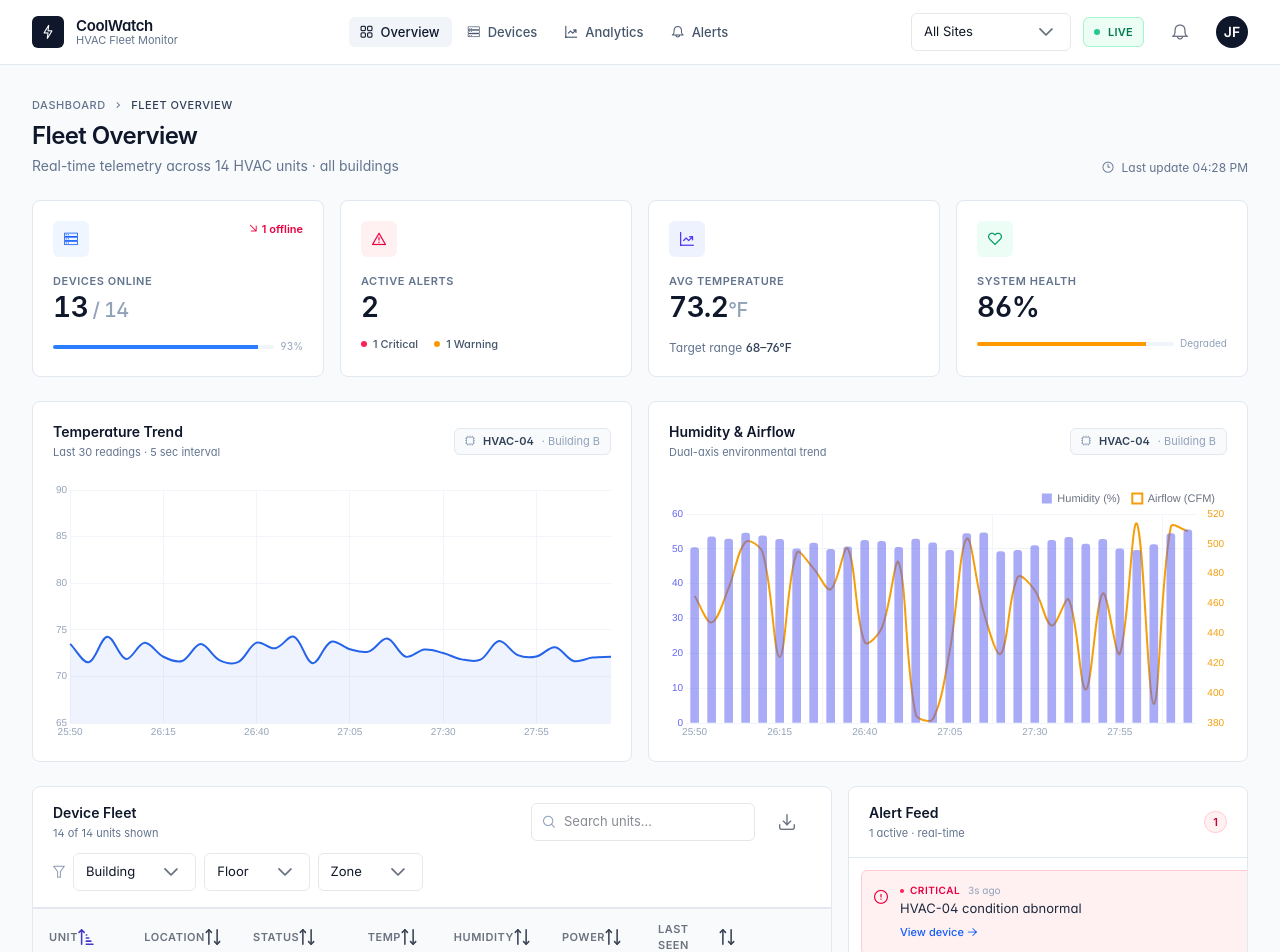
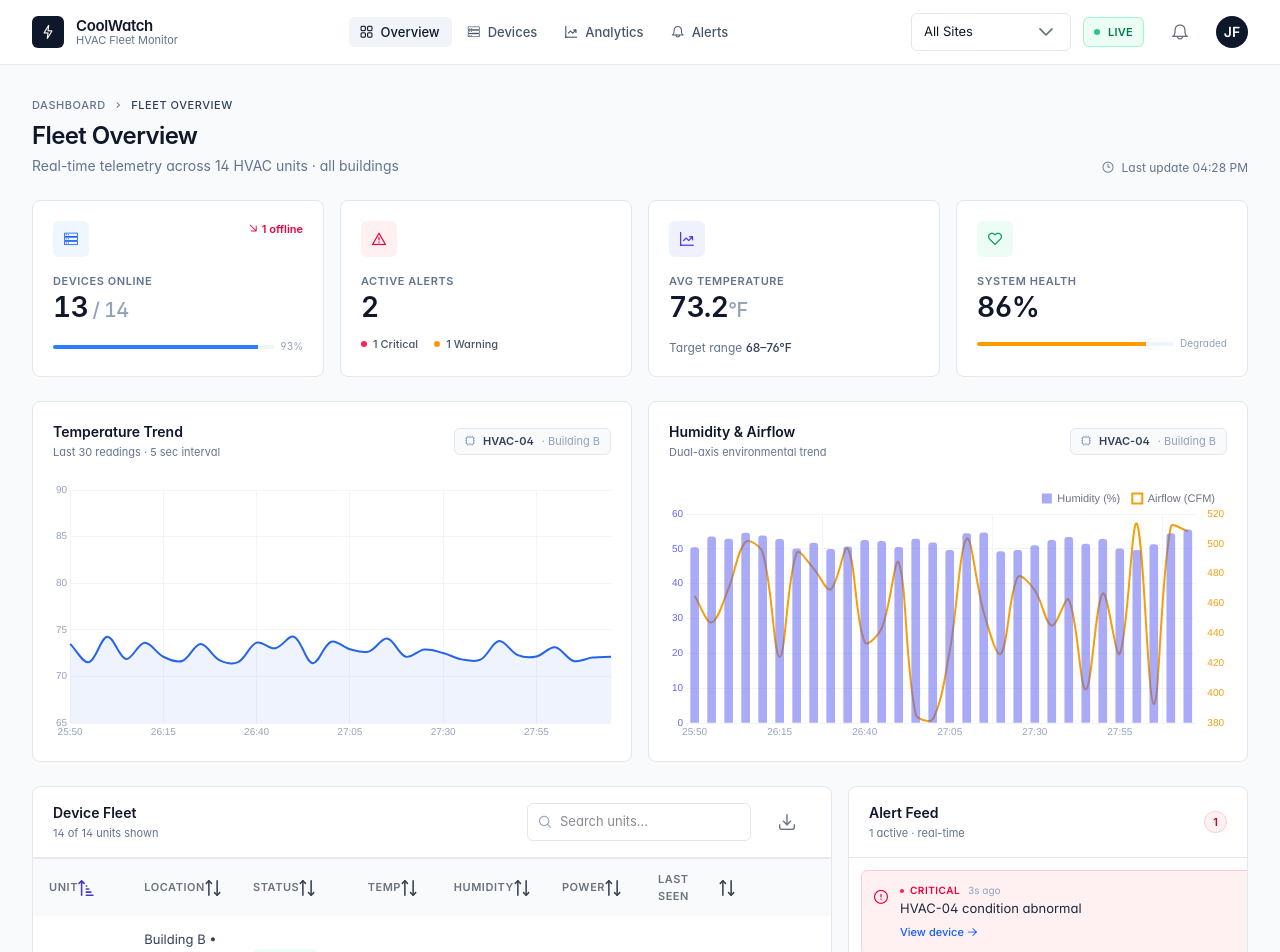
Before and after one commit to binderg/CoolWatch-HVAC-system-demo, a React (Vite) app in the folder hvac-dashboard/: page / in a window 1280 px wide. Shown: the top 952 px of the page. Built offline with nearby package versions, Linux system fonts and the light colour scheme.

Commit message:
comment out filters rather use top bar building filter

```diff
--- a/hvac-dashboard/src/components/DeviceTable.tsx
+++ b/hvac-dashboard/src/components/DeviceTable.tsx
@@ -36,6 +36,10 @@ function parseFloor(location: string): string | null {
 function parseZone(location: string): string | null {
   const m = location.match(/Zone\s+([A-Z0-9]+)/i)
   return m ? `Zone ${m[1]}` : null
+}
+
+const dropdownPt = {
+  clearIcon: { className: 'absolute top-1/2 -translate-y-1/2' },
 }
 
 export function DeviceTable({ devices, selected, onSelect }: Props) {
@@ -98,7 +102,33 @@ export function DeviceTable({ devices, selected, onSelect }: Props) {
               {filtered.length} of {devices.length} units shown
             </p>
           </div>
-          <div className="flex items-center gap-2 shrink-0">
+          <div className="flex items-center gap-3 shrink-0">
+            {/* Filters */}
+            {/* <i className="pi pi-filter text-slate-400 text-xs" />
+            <Dropdown
+              value={buildingFilter}
+              options={buildingOptions}
+              onChange={(e) => setBuildingFilter(e.value ?? null)}
+              placeholder="Building"
+              showClear
+              pt={dropdownPt}
+            />
+            <Dropdown
+              value={floorFilter}
+              options={floorOptions}
+              onChange={(e) => setFloorFilter(e.value ?? null)}
+              placeholder="Floor"
+              showClear
+              pt={dropdownPt}
+            />
+            <Dropdown
+              value={zoneFilter}
+              options={zoneOptions}
+              onChange={(e) => setZoneFilter(e.value ?? null)}
+              placeholder="Zone"
+              showClear
+              pt={dropdownPt}
+            /> */}
             <span className="relative">
               <i className="pi pi-search absolute left-3 top-1/2 -translate-y-1/2 text-slate-400 text-xs pointer-events-none" />
               <InputText
@@ -116,30 +146,6 @@ export function DeviceTable({ devices, selected, onSelect }: Props) {
               aria-label="Export"
             />
           </div>
-        </div>
-        <div className="flex items-center gap-2 flex-wrap">
-          <i className="pi pi-filter text-slate-400 text-xs" />
-          <Dropdown
-            value={buildingFilter}
-            options={buildingOptions}
-            onChange={(e) => setBuildingFilter(e.value ?? null)}
-            placeholder="Building"
-            showClear
-          />
-          <Dropdown
-            value={floorFilter}
-            options={floorOptions}
-            onChange={(e) => setFloorFilter(e.value ?? null)}
-            placeholder="Floor"
-            showClear
-          />
-          <Dropdown
-            value={zoneFilter}
-            options={zoneOptions}
-            onChange={(e) => setZoneFilter(e.value ?? null)}
-            placeholder="Zone"
-            showClear
-          />
         </div>
       </div>
 
```
